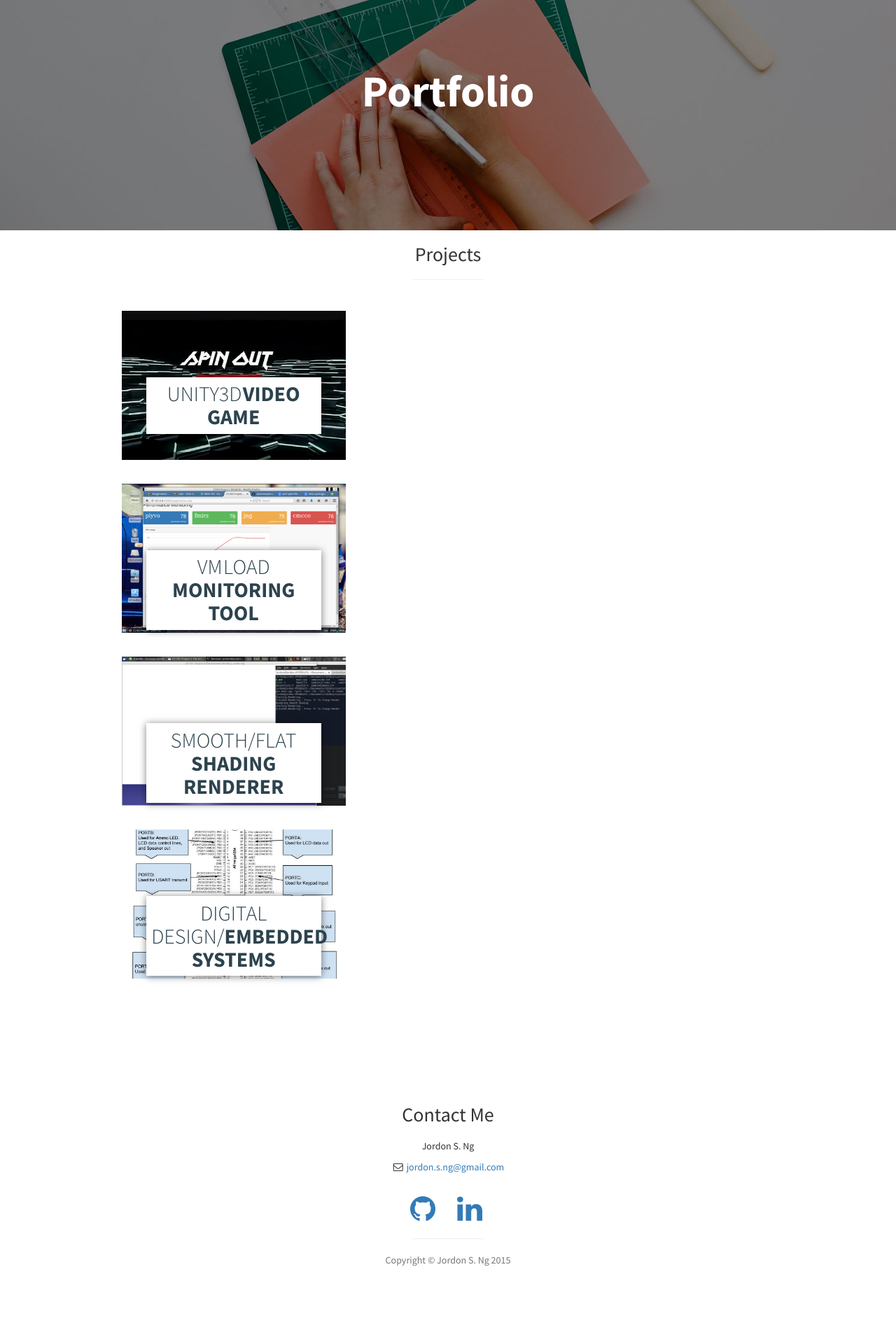
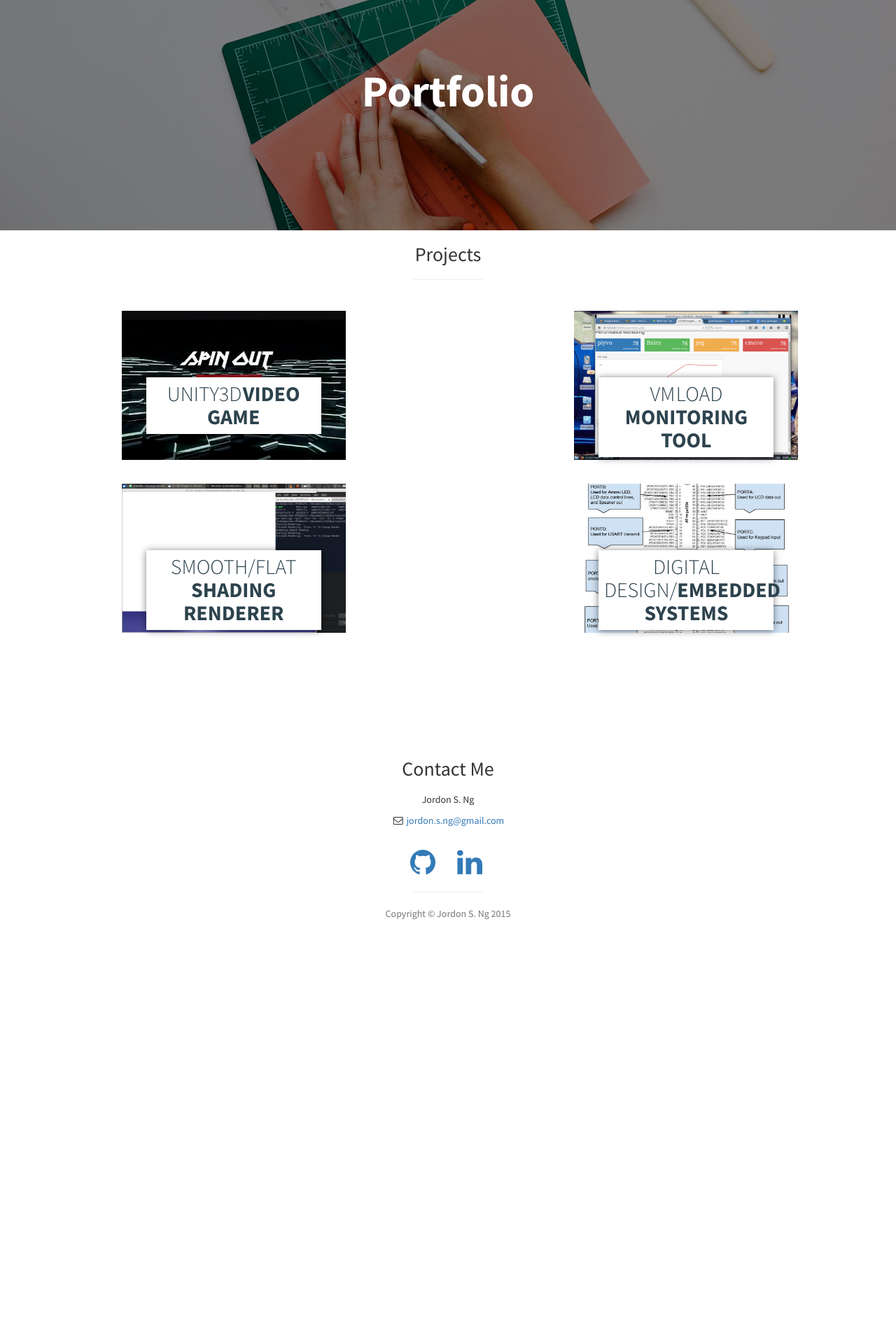
Before and after one commit to jsng0/jsng0.github.io, a Jekyll site: the page index.html, which Jekyll copies as it is, in a window 1280 px wide. Shown: the part 1527-3447 px from the top of the page at 70% size. Built offline with Jekyll 4.4.1, drawn with Linux system fonts in a browser that asks for light colours; comment, search, counter and statistics services are not loaded; after the commit the page ends 2952 px from its top, so only the background shows below that.

Commit message:
changed col size for 2 col layout in grid

```diff
--- a/index.html
+++ b/index.html
@@ -122,7 +122,7 @@
                                 </figure>
                             </div>
                         </div>
-                        <div class="col-md-8">
+                        <div class="col-md-4">
                             <div class="grid">
                                 <figure class="effect-steve">
                                     <a href="https://github.com/the-jsng/Performance-Monitoring">
@@ -148,7 +148,7 @@
                                 </figure>
                             </div>
                         </div>
-                        <div class="col-md-8">
+                        <div class="col-md-4">
                             <div class="grid">
                                 <figure class="effect-steve">
                                     <a href="https://github.com/the-jsng/Dot-Matrix-Game">
```
